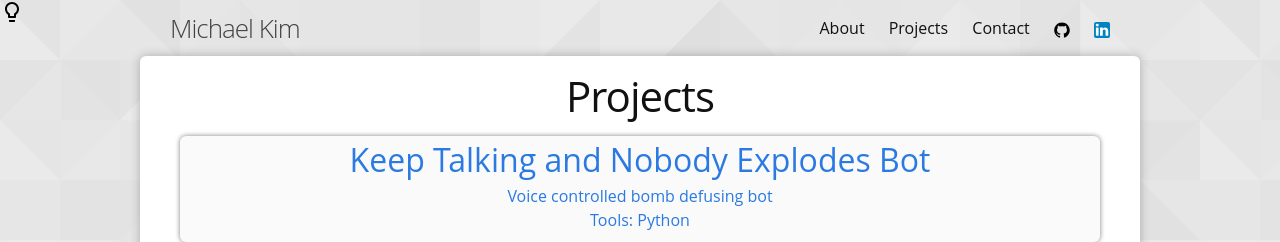
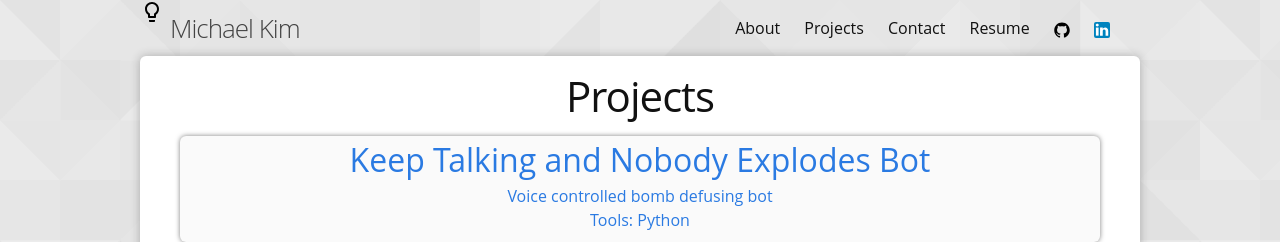
Before and after one commit to LenKagamine/lenkagamine.github.io, a Jekyll site: the page built from projects.html, in a window 1280 px wide. Shown: the top 242 px of the page. Built offline with Jekyll 4.4.1, drawn with Linux system fonts in a browser that asks for light colours; nearby versions of some CDN libraries.

Commit message:
Change lightbulb position and fade colors

```diff
--- a/_includes/header.html
+++ b/_includes/header.html
@@ -1,15 +1,17 @@
 <header class="site-header">
 
   <div class="wrapper">
+  {% include lightbulb.html %}
 
-    <a class="site-title" href="{{ site.baseurl }}/">{{ site.title }}</a>
+    <a id="site-title" href="{{ site.baseurl }}/">{{ site.title }}</a>
 
     <nav class="site-nav">
       <a class="menu-icon">{% include icon-menu.svg %}</a>
-      <div class="menu">
+      <div id="menu">
         <a class="page-link fade-link" href="{{ '/about/' | prepend: site.baseurl }}">About</a>
         <a class="page-link fade-link" href="{{ '/projects/' | prepend: site.baseurl }}">Projects</a>
         <a class="page-link fade-link" href="{{ '/contact/' | prepend: site.baseurl }}">Contact</a>
+        <a class="page-link fade-link" href="{{ '/resume/' | prepend: site.baseurl }}">Resume</a>
 
         <a href="https://github.com/{{ site.github }}"><span class="icon">{% include icon-github.svg %}</span></a>
         <a href="https://ca.linkedin.com/in/{{ site.linkedin }}"><span class="icon">{% include icon-linkedin.svg %}</span></a>
--- a/_layouts/default.html
+++ b/_layouts/default.html
@@ -6,7 +6,6 @@
   <body>
     <div id="full-page"></div>
     <div id="full-page-dark"></div>
-    {% include lightbulb.html %}
 
     {% include header.html %}
 
--- a/_sass/_base.scss
+++ b/_sass/_base.scss
@@ -211,6 +211,7 @@
  * Wrapper
  */
 .wrapper {
+    position: relative;
     max-width: -webkit-calc(#{$content-width} - (#{$spacing-unit} * 2));
     max-width:         calc(#{$content-width} - (#{$spacing-unit} * 2));
     margin-right: auto;
--- a/_sass/_layout.scss
+++ b/_sass/_layout.scss
@@ -66,7 +66,7 @@
   position: relative;
 }
 
-.site-title {
+#site-title {
   font-size: 26px;
   font-weight: 300;
   line-height: 56px;
--- a/js/main.js
+++ b/js/main.js
@@ -1,21 +1,31 @@
+---
+---
 $(function(){
   var $togglebg = $(".toggle-bg");
   var $background = $("#full-page");
   var $wrapper = $(".wrapper");
   var $container = $(".container");
 
+  var $sitetitle = $("#site-title");
+
+  var menulinks = $("#menu");
+
   var state = 1;
 
   $togglebg.click(function(){
     state = !state|0;
     $background.css("opacity", state);
-    if(state === 0){
-      $wrapper.css("background-color", "#e0e0e0");
+    if(state === 0){ //dark
+      //$wrapper.css("background-color", "#e0e0e0");
+      $sitetitle.css("color", "#fff");
       $container.css("background-color", "#eaeaea");
+      menulinks.children().css("color", "#fff");
     }
-    else{
-      $wrapper.css("background-color", "transparent");
+    else{ //light
+      $sitetitle.css("color", "#424242"); //color is "$grey-color-dark" in _cariable.scss
+      //$wrapper.css("background-color", "transparent");
       $container.css("background-color", "#fff");
+      menulinks.children().css("color", "#111");
     }
   });
 });
```
Also changed, not shown: resume.md (added, +7 -0 lines).
